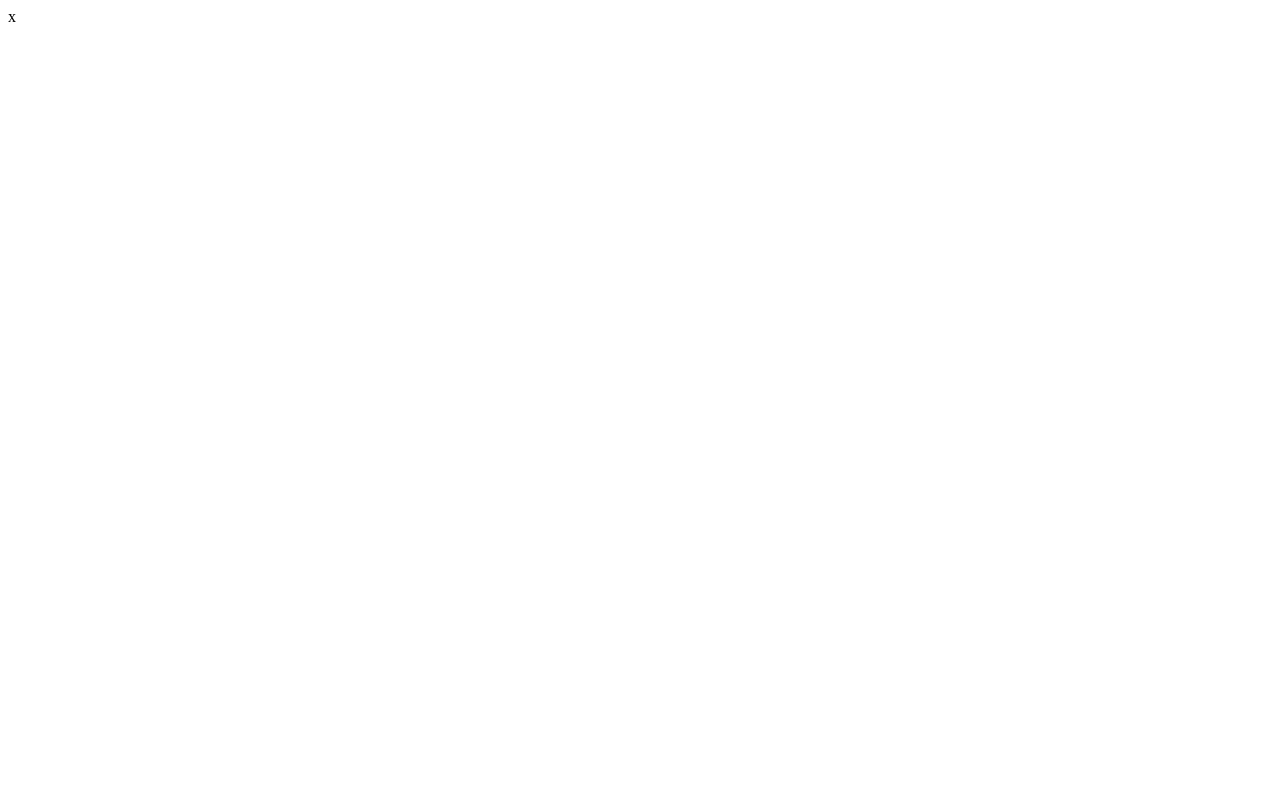
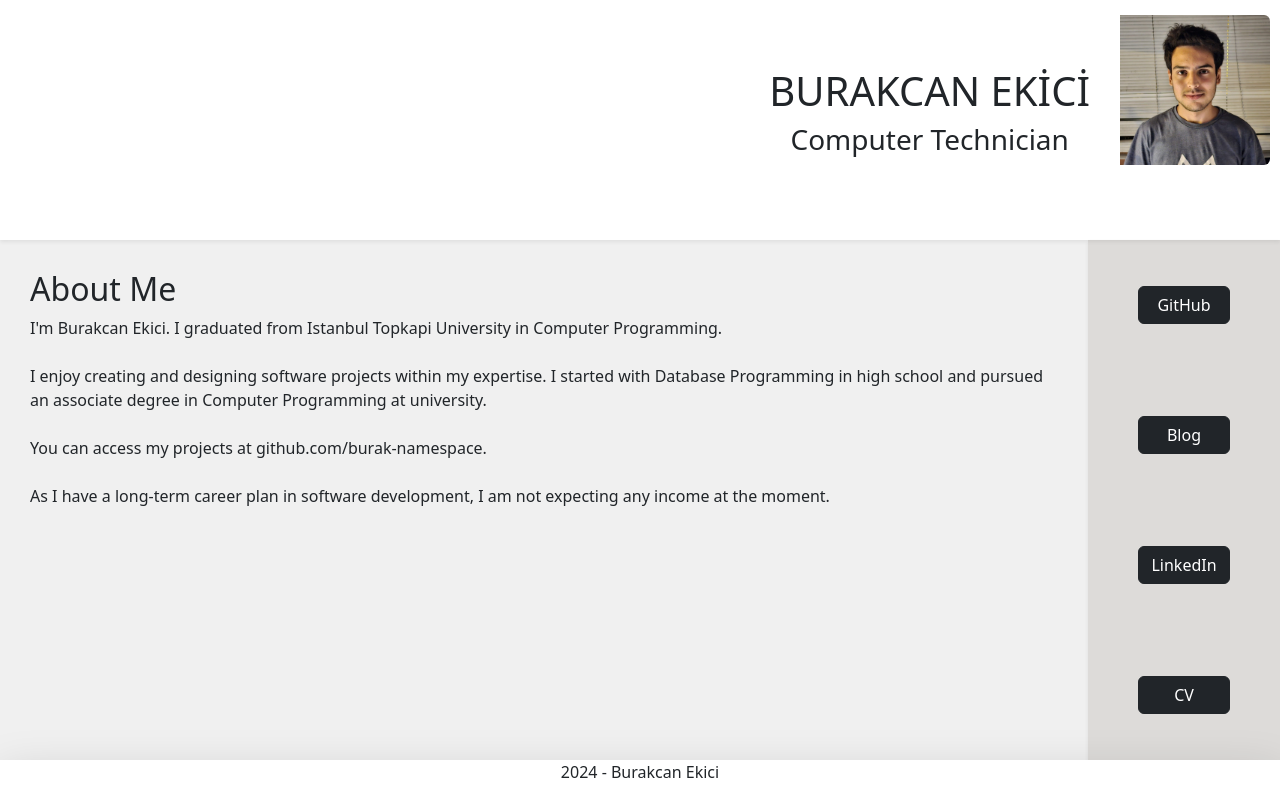
Before and after one commit to burak-namespace/burakcanekici, a plain HTML site: page index.html in a window 1280 px wide. Drawn offline with nearby package versions, Linux system fonts and the light colour scheme.

Commit message:
Added new update

```diff
--- a/index.html
+++ b/index.html
@@ -3,9 +3,84 @@
 <head>
     <meta charset="UTF-8">
     <meta name="viewport" content="width=device-width, initial-scale=1.0">
-    <title>Home</title>
+    <link rel="stylesheet" href="style.css">
+    <link href="https://cdn.jsdelivr.net/npm/bootstrap@5.3.2/dist/css/bootstrap.min.css" rel="stylesheet" integrity="sha384-T3c6CoIi6uLrA9TneNEoa7RxnatzjcDSCmG1MXxSR1GAsXEV/Dwwykc2MPK8M2HN" crossorigin="anonymous">
+
+    <title>Burakcan Ekici</title>
 </head>
 <body>
-    x
+
+    <!--START MAIN-->
+    <div class="main">
+
+        <!-- AREA-1 START -->
+        <div class="area-1 area shadow-sm">
+
+
+
+            <div class="area-1-body">
+
+                <div class="area-1-body-name">
+                    <h1>BURAKCAN EKİCİ</h1>
+                    <h3>Computer Technician</h2>
+                </div>
+                <img src="images/photo.jpg" alt="photo" class="rounded float-end" id="image" width="180" height="150" >
+            </div>
+
+
+
+        </div>
+        <!-- AREA-1 END -->
+
+        <!--//////////-->
+
+        <!-- AREA-2 START -->
+        <div class="area-2 area">
+
+            <div class="area-2-body">
+                <div class="area-2-body-about">
+                    <h2>
+                       About Me
+                    </h2>
+                    <p>
+                        I'm Burakcan Ekici. I graduated from Istanbul Topkapi University in Computer Programming.
+                        <br>
+                        <br>
+                        I enjoy creating and designing software projects within my expertise. I started with Database Programming in high school and pursued an associate degree in Computer Programming at university.
+                        <br>
+                        <br>
+                        You can access my projects at github.com/burak-namespace.
+                        <br>
+                        <br>
+                        As I have a long-term career plan in software development, I am not expecting any income at the moment.
+
+
+                    </p>
+                </div>
+                <div class="area-2-body-social shadow-sm">
+                    <div class="area-2-body-social-navbar">
+                        <a href="https://github.com/burak-namespace" class="btn btn-dark">GitHub</a>
+                        <a href="https://medium.com/@burakcann.soft" class="btn btn-dark">Blog</a>
+                        <a href="https://www.linkedin.com/in/burakcanekicii" class="btn btn-dark">LinkedIn</a>
+                        <a href="https://drive.google.com/file/d/18zIQOCCHnVku2DyXBanwJxuRNkp4YJbu/view?usp=sharing" class="btn btn-dark">CV</a>
+                    </div>
+
+
+                </div>
+
+            </div>
+
+            <div class="footer shadow-lg">
+                <p>2024 - Burakcan Ekici</p>
+            </div>
+
+        </div>
+        <!-- AREA-2 END -->
+
+
+
+    </div>
+    <!--END MAIN-->
+
 </body>
 </html>
--- /dev/null
+++ b/style.css
@@ -0,0 +1,136 @@
+*{
+    margin: 0;
+    padding: 0;
+    transition:0.4s;
+}
+:root{
+    --area-1-color:rgb(241, 241, 241)9;
+    /*--area-2-color:#DDDBD9;*/
+    --area-2-body-about-color:#f0f0f0;
+    --area-2-body-social-navbar-color:#DDDBD9;
+
+    --footer-color:white;
+}
+
+.area-1-body a{
+    text-decoration: none !important;
+    color: black !important;
+}
+a:hover{
+}
+.area{
+    position: static;
+    float: left;
+    width: 100%;
+}
+
+.area-1{
+
+    position: relative;
+    background-color: var(--area-1-color);
+    height: 30vh;
+
+}
+.area-1-body{
+    display: flex;
+    justify-content: end;
+    margin-top: 15px;
+    margin-right: 10px;
+    align-items: end;
+}
+.area-1-body-name{
+    display: flex;
+    flex-direction: column;
+    text-align: center;
+
+}
+
+.navbar_{
+    position: absolute;
+    bottom: 10px;
+    left: 10px;
+}
+
+.navbar-items{
+    margin: 15px;
+    align-items: center;
+
+}
+.navbar a:hover{
+    border-bottom: 0.5px black solid;
+    padding-bottom: 5px;
+}
+
+
+.area-2{
+    display: flex;
+    flex-direction: column;
+
+    background-color: var(--area-2-color);
+    height: 70vh;
+}
+.area-2-body{
+    display: flex;
+    flex-direction: row;
+    height: 100%;
+}
+.area-2-body-about{
+    padding: 30px;
+    width: 85%;
+    background-color: var(--area-2-body-about-color)
+
+}
+.area-2-body-social{
+    width: 15%;
+
+    background-color: var(--area-2-body-social-navbar-color);
+    display: flex;
+    justify-content: center;
+    text-align: center;
+}
+.area-2-body-social-navbar{
+    display: flex;
+    flex-direction: column;
+    justify-content: space-around;
+}
+
+.footer{
+    display: flex;
+    justify-content: center;
+    align-items: center;
+
+    background-color: var(--footer-color);
+}
+.footer p{
+
+}
+#image{
+    padding-left: 30px;
+
+}
+
+
+@media screen and (max-width:600px){
+    .area-2-body{
+        flex-direction: column;
+        height: auto;
+    }
+    .area-2-body-about{
+        width: 100%;
+    }
+    .area-2-body-social{
+        width: 100%;
+        margin-bottom: 10px;
+    }
+    .area-2-body-social .shadow-sm{
+        visibility: hidden;
+    }
+    .area-2-body-social-navbar{
+        flex-direction: row;
+        justify-content:space-around;
+
+    }
+    .area-2-body-social-navbar a{
+        margin: 10px;
+    }
+}
```
Also changed, not shown: about.txt (added), images/photo.jpg (added).
